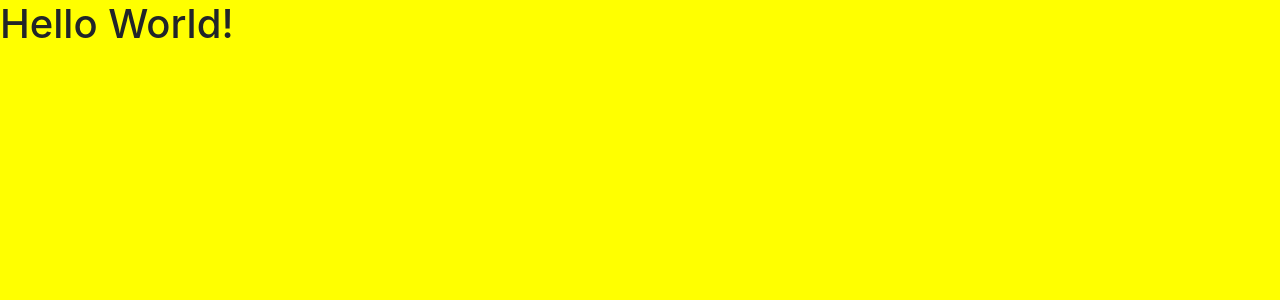
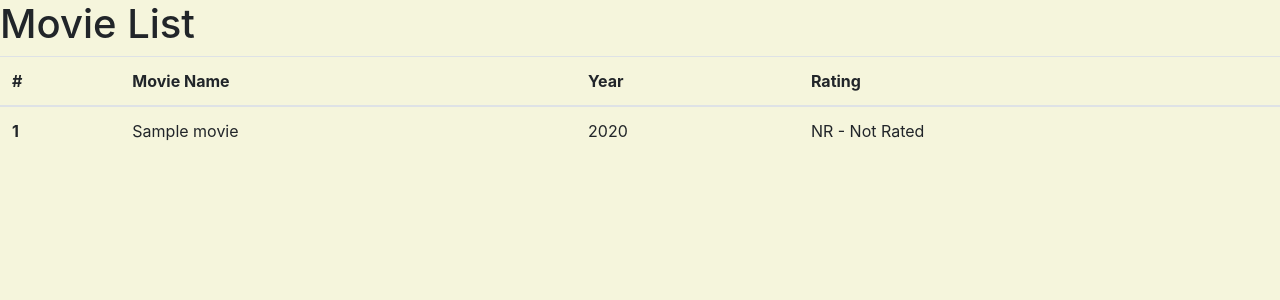
Before and after one commit to anykate/projconfig, a Django app: page / in a window 1280 px wide. Shown: the top 300 px of the page. Run offline with Django 3.2, Linux system fonts and the light colour scheme; tables that the repository leaves empty hold one stand-in row (values such as "Sample post"); some libraries are stand-ins or nearby versions.

Commit message:
Added class based view - Aniket

```diff
--- a/core/static/core/css/main.css
+++ b/core/static/core/css/main.css
@@ -1,3 +1,3 @@
 body{
-background-color: yellow;
+background-color: beige;
 }
--- a/core/templates/core/index.html
+++ b/core/templates/core/index.html
@@ -5,5 +5,39 @@ Index Page
 {% endblock %}
 
 {% block content %}
-<h1>Hello World!</h1>
+<h1>Movie List</h1>
+{% if movies %}
+<table class="table">
+    <thead>
+    <tr>
+        <th scope="col">#</th>
+        <th scope="col">Movie Name</th>
+        <th scope="col">Year</th>
+        <th scope="col">Rating</th>
+    </tr>
+    </thead>
+    <tbody>
+    {% for movie in movies %}
+    <tr>
+        <th scope="row">{{ forloop.counter }}</th>
+        <td>{{ movie.title }}</td>
+        <td>{{ movie.year }}</td>
+        <td>
+            {% if movie.rating == 0 %}
+                NR - Not Rated
+            {% elif movie.rating == 1 %}
+                G - General Audiences
+            {% elif movie.rating == 2 %}
+                PG - Parental Guidance Suggested
+            {% elif movie.rating == 3 %}
+                R - Restricted
+            {% endif %}
+        </td>
+    </tr>
+    {% empty %}
+        <tr>No movies found!</tr>
+    {% endfor %}
+    </tbody>
+</table>
+{% endif %}
 {% endblock %}
--- a/core/urls.py
+++ b/core/urls.py
@@ -2,5 +2,5 @@ from django.urls import path
 from . import views
 
 urlpatterns = [
-    path('', views.index, name='index'),
+    path('', views.MovieListView.as_view(), name='index'),
 ]
--- a/core/views.py
+++ b/core/views.py
@@ -1,6 +1,10 @@
-from django.shortcuts import render
+from django.views.generic import ListView
+from .models import Movie
 
 
 # Create your views here.
-def index(request):
-    return render(request, 'core/index.html', {})
+class MovieListView(ListView):
+    model = Movie
+    template_name = 'core/index.html'
+    context_object_name = 'movies'
+    # ordering = ['year']
```
